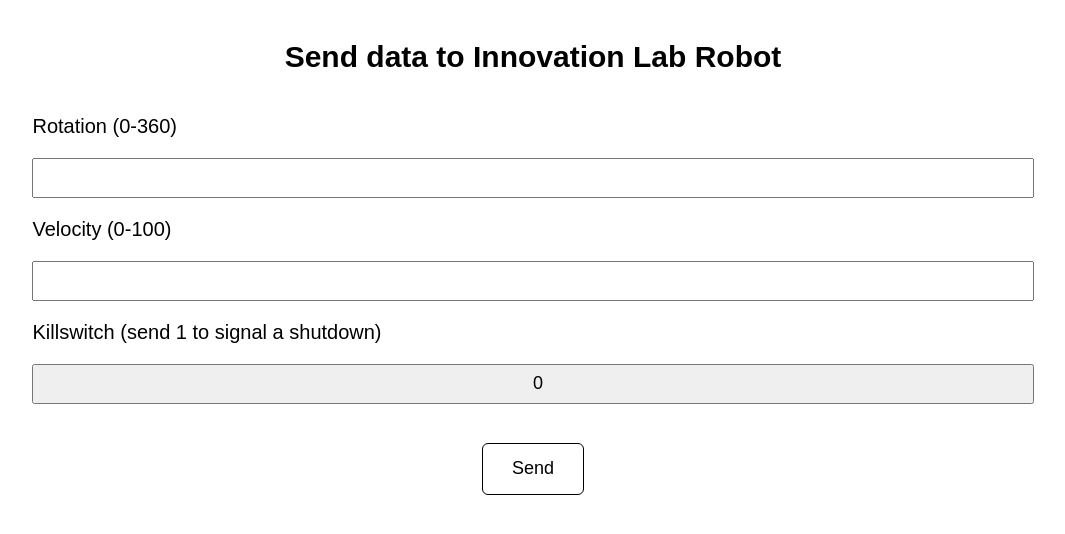
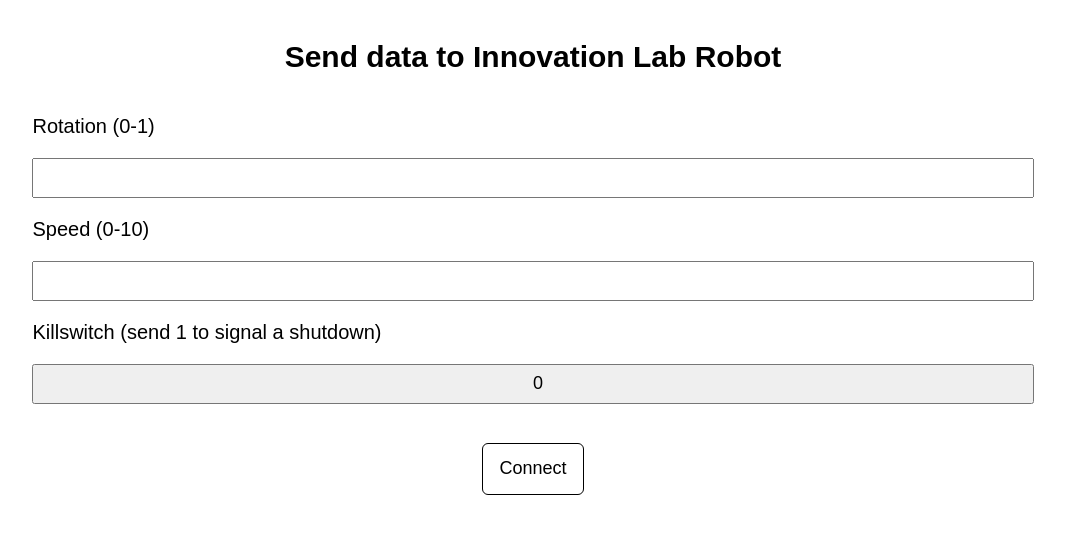
Before and after one commit to HaydenSingleton/remote_control, a Django app: page / in a window 1280 px wide. Shown: the top 534 px of the page, without its empty margins (107-1172 px from the left). Run offline with Django 4.2, Linux system fonts and the light colour scheme.

Commit message:
named things

```diff
--- a/templates/index.html
+++ b/templates/index.html
@@ -17,25 +17,31 @@
     <div class="main">
         <h2>Send data to Innovation Lab Robot</h2>
         <form>
-            <label for="rotate">Rotation (0-360)</label>
-            <input class="field" id="rotate" type="number" min="0" max="360">
+            <label for="rotate">Rotation (0-1)</label>
+            <input class="field" id="rotate" type="number" min="0" max="1">
 
-            <label for="speed">Velocity (0-100)</label>
-            <input class="field" id="speed" type="number" min="0" max="100">
+            <label for="speed">Speed (0-10)</label>
+            <input class="field" id="speed" type="number" min="0" max="10">
 
             <label for="shutdown">Killswitch (send 1 to signal a shutdown)</label>
             <input id="shutdown" type="button" class="field" value="0"
                 onclick="if (value === '0') value = '1'; else value = '0';">
         </form>
 
-        <button onclick="send_data()">
-            Send
-        </button>
+        <div class="row">
+            <button class="" onclick="connect()">
+                Connect
+            </button>
+
+            <button class="disabled" onclick="send_data()">
+                Send
+            </button>
+        </div>
     </div>
 </body>
 
 <script>
-    async function send_data() {
+    function send_data() {
         let rotation = document.getElementById('rotate').value
         let velocity = document.getElementById('speed').value
         let killswitch = document.getElementById('shutdown').value
@@ -43,15 +49,27 @@
         if (!rotation) rotation = 0
         if (!velocity) velocity = 0
 
-        await fetch(
-            'send/' + rotation + '/' + velocity + '/' + killswitch,
-            {
-                method: 'POST',
-            }
-        ).then((resp) => {
-            console.log(resp.statusText)
-        })
+        const route = 'send/' + rotation + '/' + velocity + '/' + killswitch
 
+        fetch(route, { method: 'POST', })
+    }
+
+    function connect() {
+        const [conn, send] = document.getElementsByTagName('button')
+
+        fetch('connect', { method: 'POST' })
+
+        conn.classList.add('disabled')
+        send.classList.remove('disabled')
+    }
+
+    function disconnect() {
+        const [conn, send] = document.getElementsByTagName('button')
+
+        fetch('connect', { method: 'POST' })
+
+        send.classList.add('disabled')
+        conn.classList.remove('disabled')
     }
 
 </script>
```
